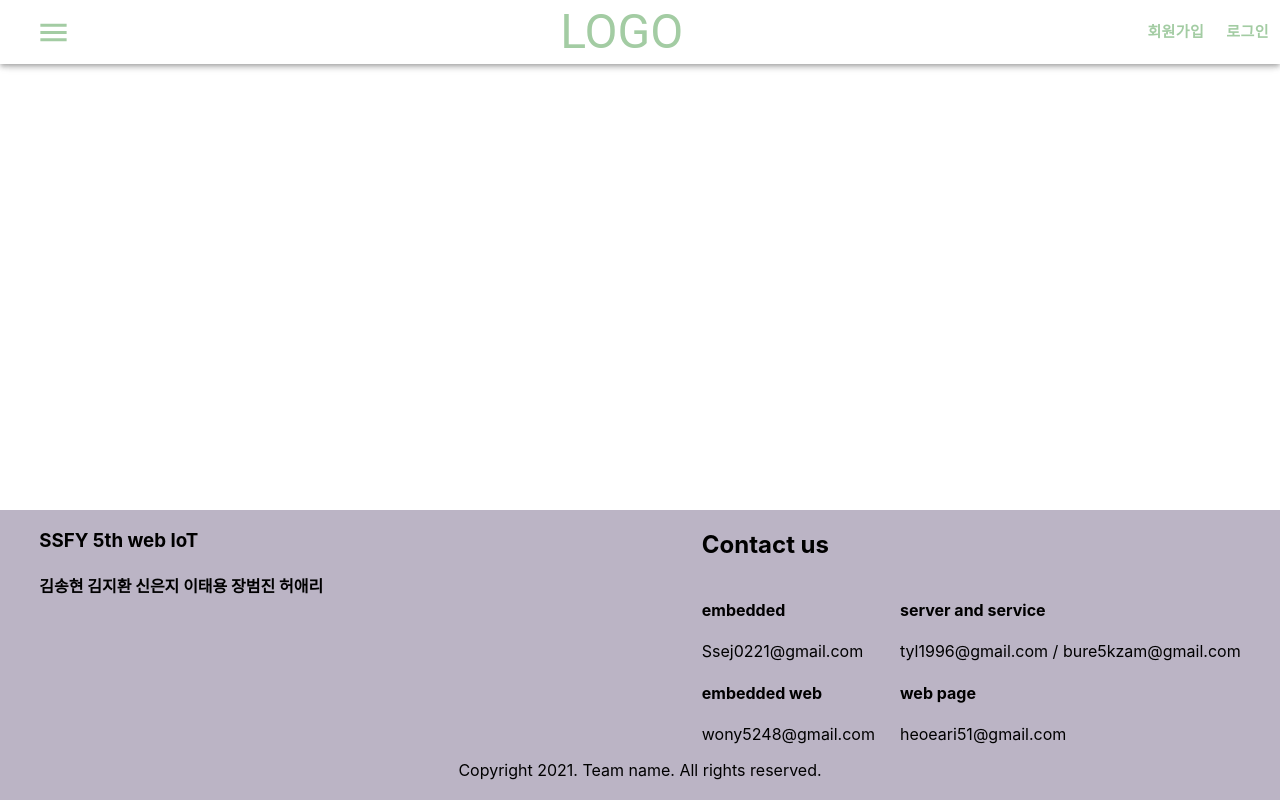
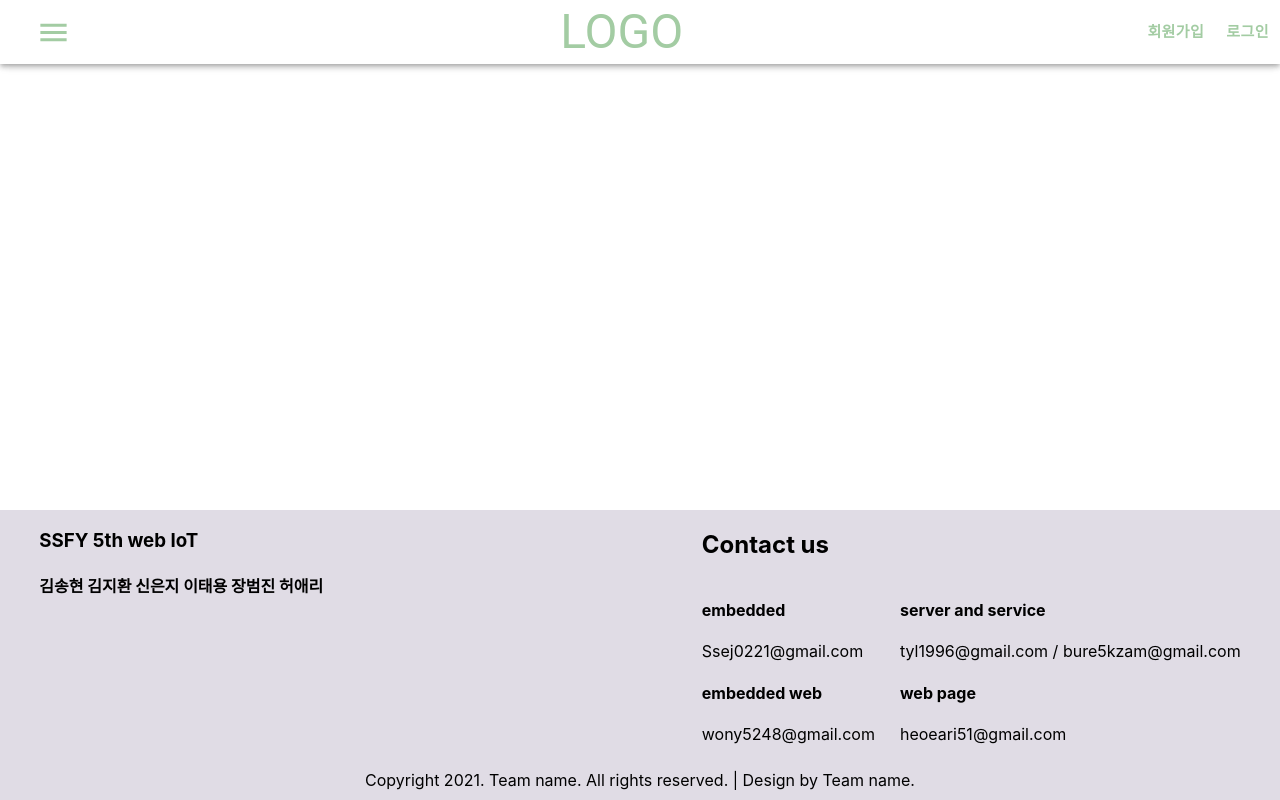
Before and after one commit to wony5248/SSAFYEnS, a React (Create React App) app in the folder frontend/: page / in a window 1280 px wide. Built offline with nearby package versions, Linux system fonts and the light colour scheme.

Commit message:
feat/components/header&footer

```diff
--- a/frontend/package.json
+++ b/frontend/package.json
@@ -8,10 +8,12 @@
     "@testing-library/jest-dom": "^5.11.4",
     "@testing-library/react": "^11.1.0",
     "@testing-library/user-event": "^12.1.10",
+    "moment": "^2.29.1",
     "react": "^17.0.2",
     "react-dom": "^17.0.2",
     "react-router-dom": "^5.2.0",
     "react-scripts": "4.0.3",
+    "store": "^2.0.12",
     "styled-components": "^5.3.0",
     "web-vitals": "^1.0.1"
   },
--- a/frontend/src/components/footers/index.js
+++ b/frontend/src/components/footers/index.js
@@ -29,8 +29,8 @@ const Footer = () => {
                 </Grid>
             </Grid>
             <Grid container justify = "center" alignItems = "center">
-                <Grid item>
-                    Copyright 2021. Team name. All rights reserved.
+                <Grid item style={{ marginBottom:'10px', marginTop:'10px' }}>
+                    Copyright 2021. Team name. All rights reserved. | Design by Team name.
                 </Grid>
             </Grid>
         </Wrapper>
--- a/frontend/src/components/footers/styles.js
+++ b/frontend/src/components/footers/styles.js
@@ -2,10 +2,10 @@ import styled from 'styled-components';
 
 const Wrapper = styled.div`
   bottom:0;
-  position:absolute;
+  position:fixed;
   width: 100%;
-  height: 290px;
-  background: #BBB4C5 ;
+  // height: 290px;
+  background: #E0DCE5 ;
 `;
 
 export default Wrapper;
--- a/frontend/src/components/headers/index.js
+++ b/frontend/src/components/headers/index.js
@@ -1,12 +1,15 @@
 import React from 'react';
+import store from 'store';
+import {useHistory} from 'react-router-dom';
 import {AppBar, Typography, Toolbar, Button, Grid, IconButton, Divider, Drawer, List, ListItem, ListItemText} from '@material-ui/core';
 import MenuIcon from '@material-ui/icons/Menu';
 import ArrowLeftIcon from '@material-ui/icons/ArrowLeft';
 import GroupIcon from '@material-ui/icons/Group';
 import CalendarTodayIcon from '@material-ui/icons/CalendarToday';
-// main color: '#A3CCA3'
+import Wrapper from './styles';
 
 const Header = props=>{
+    let history = useHistory();
     const [open, setOpen] = React.useState(false);
 
     const handleDrawerOpen = () =>{
@@ -17,9 +20,21 @@ const Header = props=>{
         setOpen(false);
     };
 
+    const onClickRedirectPathHandler = name => e =>{
+        window.scrollTo(0, 0);
+        if ( name === '/plan'){
+            if(history.location.pathname === name){
+                history.goBack();
+                store.remove('plan');
+            }else{
+                history.push(name);
+            }
+        }
+    };
+
     return(
-        <div >
-            <AppBar position = "fixed" style={{background:'#ffffff', color:'#A3CCA3'}}>
+        <Wrapper >
+            <AppBar style={{background:'#ffffff', color:'#A3CCA3'}}>
                 <Grid container justifyContent='space-between' direction = "row" alignItems = "center">
                     <Grid>
                         <Toolbar>
@@ -47,7 +62,7 @@ const Header = props=>{
                 </div>
                 <Divider/>
                 <List>
-                    <ListItem button>
+                    <ListItem button onClick={onClickRedirectPathHandler('/plan')}>
                             <CalendarTodayIcon fontSize = "large" style={{color:'#A3CCA3', margin:'10px'}} />
                             <ListItemText primary="일정" style={{color:'#A3CCA3', margin:'10px', fontWeight:'bold'}}/>
                     </ListItem>
@@ -57,7 +72,7 @@ const Header = props=>{
                     </ListItem>
                 </List>
             </Drawer>
-        </div>
+        </Wrapper>
     );
 };
 
--- /dev/null
+++ b/frontend/src/components/headers/styles.js
@@ -0,0 +1,16 @@
+import styled from 'styled-components';
+
+const Wrapper = styled.div`
+  top:0;
+  position:absolute;
+  width: 100%;
+  height: 150px;
+  background: #ffffff ;
+  color: #A3CCA3;
+  & AppBar{
+      position : fixed;
+      width : 100%;
+  }
+`;
+
+export default Wrapper;
```
